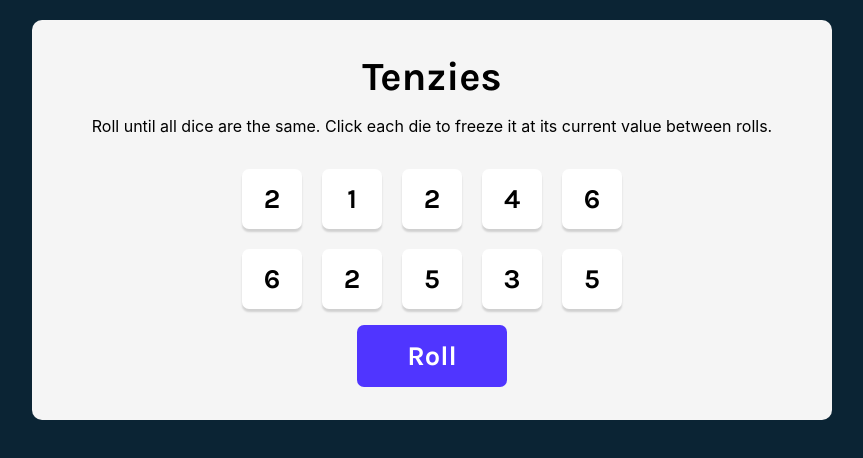
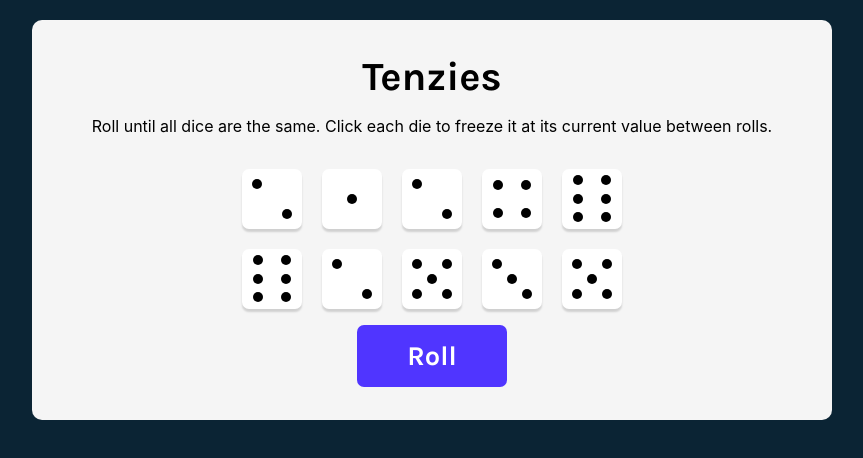
Before and after one commit to cl4ram/tenzies-react-game, a React (Vite) app: page / in a window 1280 px wide. Shown: the top 458 px of the page, without its empty margins (208-1071 px from the left). Built offline with nearby package versions, Linux system fonts and the light colour scheme.

Commit message:
update (*): Put real dots on the dice

```diff
--- a/src/App.css
+++ b/src/App.css
@@ -50,15 +50,100 @@ main {
   height: 60px;
   box-shadow: 0px 3px 2px rgba(0, 0, 0, 0.15);
   border-radius: 7px;
+  cursor: pointer;
+  padding: 10px;
+  border: none;
+}
+
+.dot {
+  width: 10px;
+  height: 10px;
+  background-color: #000000;
+  border-radius: 50%;
+}
+
+.die-1 {
   display: flex;
   justify-content: center;
   align-items: center;
-  cursor: pointer;
 }
 
-.die-value {
-  font-size: 1.7rem;
+.die-2 {
+  display: flex;
+  align-items: center;
+  justify-content: space-between;
 }
+
+.die-2 .dot:nth-of-type(1) {
+  align-self: flex-start;
+}
+
+.die-2 .dot:nth-of-type(2) {
+  align-self: flex-end;
+}
+
+.die-3 {
+  display: flex;
+  align-items: center;
+  justify-content: space-between;
+}
+
+.die-3 .dot:nth-of-type(1) {
+  align-self: flex-start;
+}
+
+.die-3 .dot:nth-of-type(3) {
+  align-self: flex-end;
+}
+
+.die-4 {
+  display: grid;
+  grid-template-columns: repeat(2, 1fr);
+  justify-items: center;
+  align-items: center;
+  gap: 15px;
+}
+
+.die-5 {
+  display: grid;
+  justify-items: center;
+  align-items: center;
+  gap: 5px;
+  grid-template-areas:
+    'a . b'
+    '. c .'
+    'd . e';
+}
+
+.die-5 .dot:nth-of-type(1) {
+  grid-area: a;
+}
+
+.die-5 .dot:nth-of-type(2) {
+  grid-area: b;
+}
+
+.die-5 .dot:nth-of-type(3) {
+  grid-area: c;
+}
+
+.die-5 .dot:nth-of-type(4) {
+  grid-area: d;
+}
+
+.die-5 .dot:nth-of-type(5) {
+  grid-area: e;
+}
+
+.die-6 {
+  display: grid;
+  grid-template-columns: repeat(2, 1fr);
+  justify-items: center;
+  align-items: center;
+  gap: 5px;
+  padding: 5px;
+}
+
 
 .roll-button {
   background-color: #5035FF;
--- a/src/components/Die.jsx
+++ b/src/components/Die.jsx
@@ -1,9 +1,16 @@
 /* eslint-disable react/prop-types */
+import {nanoid} from "nanoid"
+
 
 export default function Die(props) {
+
+const dotsArray = Array.from({length: props.value}, () => 1)
+
+const dots = dotsArray.map(() => <div key={nanoid()} className='dot'/>)
+
 return (
-    <div className="die" style={{backgroundColor: props.isHeld && '#59E391' }} onClick={props.hold}>
-        <h2 className="die-value">{props.value}</h2>
-    </div>
+    <button className={"die die-" + props.value} style={{backgroundColor: props.isHeld && '#59E391' }} onClick={props.hold} aria-label={props.value}>
+        {dots}
+    </button>
 )
 }
```
Also changed, not shown: 1 other file (tests, documents, lock files or other folders).
